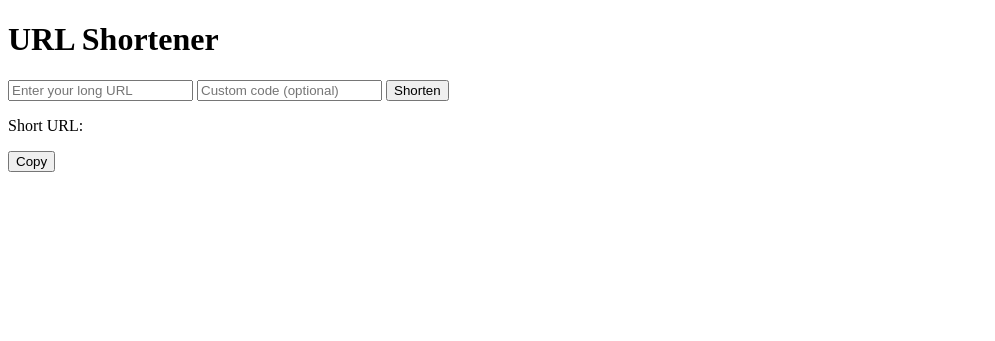
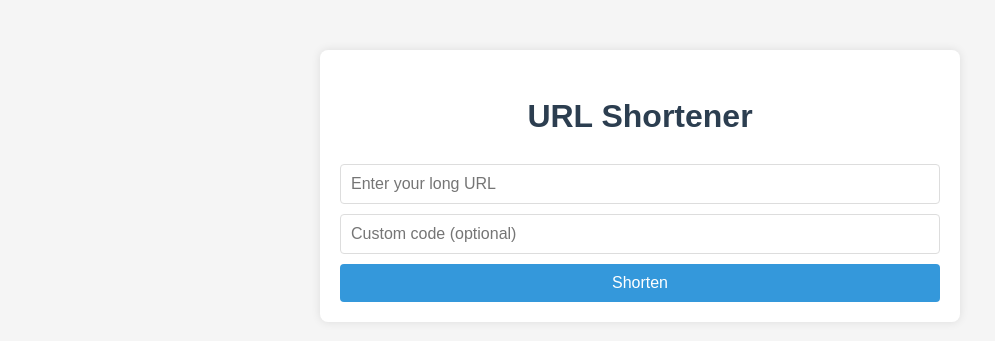
Before and after one commit to kanai6344/url-shortener, a Flask app: page / in a window 1280 px wide. Shown: the top 341 px of the page, without its empty margins (0-995 px from the left). Run offline with Flask 2, Linux system fonts and the light colour scheme; parts of the project's set-up code (start-up, migrations or seed data) failed here and were passed over.

Commit message:
Update style.css

```diff
--- a/frontend/static/style.css
+++ b/frontend/static/style.css
@@ -0,0 +1,70 @@
+body {
+    font-family: Arial, sans-serif;
+    line-height: 1.6;
+    margin: 0;
+    padding: 0;
+    background-color: #f5f5f5;
+    color: #333;
+}
+
+.container {
+    max-width: 600px;
+    margin: 50px auto;
+    padding: 20px;
+    background: #fff;
+    border-radius: 8px;
+    box-shadow: 0 0 10px rgba(0, 0, 0, 0.1);
+}
+
+h1 {
+    text-align: center;
+    color: #2c3e50;
+}
+
+form {
+    display: flex;
+    flex-direction: column;
+    gap: 10px;
+}
+
+input {
+    padding: 10px;
+    border: 1px solid #ddd;
+    border-radius: 4px;
+    font-size: 16px;
+}
+
+button {
+    padding: 10px;
+    background: #3498db;
+    color: white;
+    border: none;
+    border-radius: 4px;
+    cursor: pointer;
+    font-size: 16px;
+}
+
+button:hover {
+    background: #2980b9;
+}
+
+#result {
+    margin-top: 20px;
+    padding: 15px;
+    border: 1px solid #ddd;
+    border-radius: 4px;
+    background: #f9f9f9;
+}
+
+#result.hidden {
+    display: none;
+}
+
+#short-url {
+    color: #3498db;
+    text-decoration: none;
+}
+
+#short-url:hover {
+    text-decoration: underline;
+}
```
